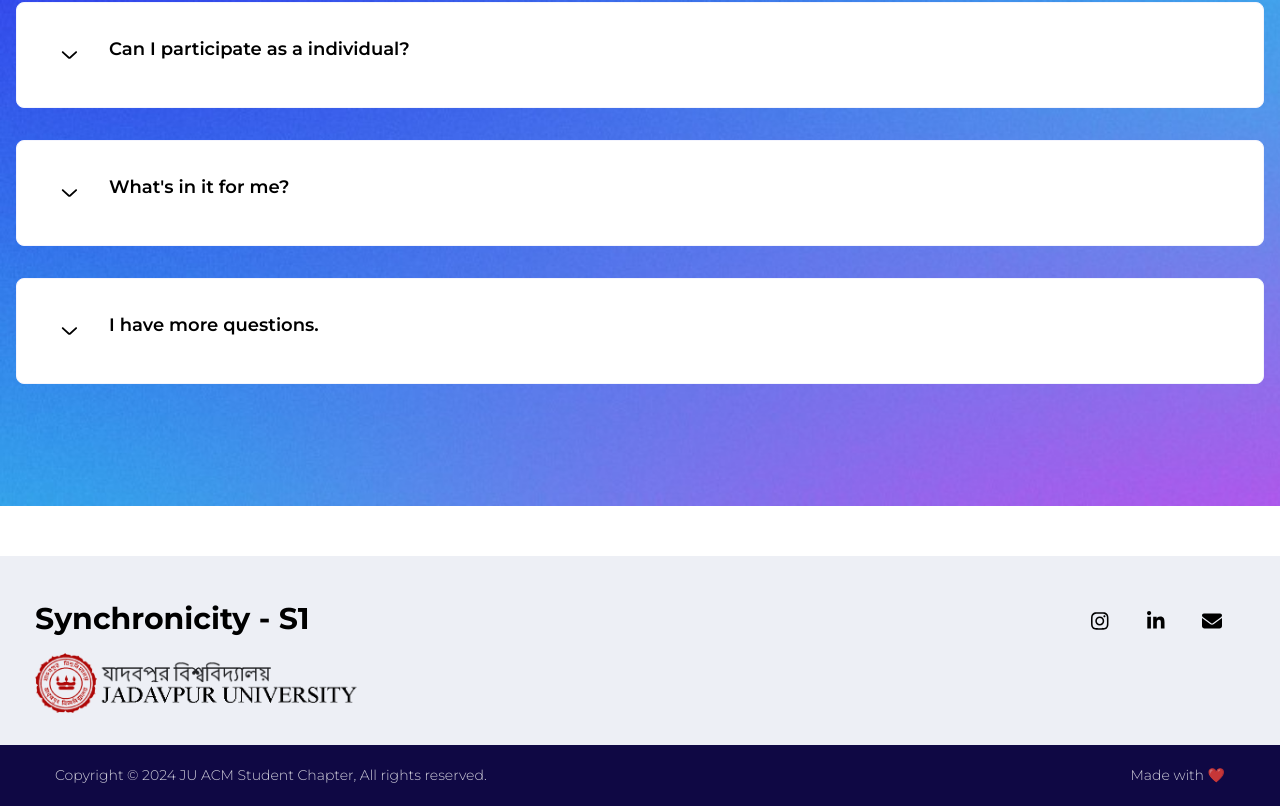
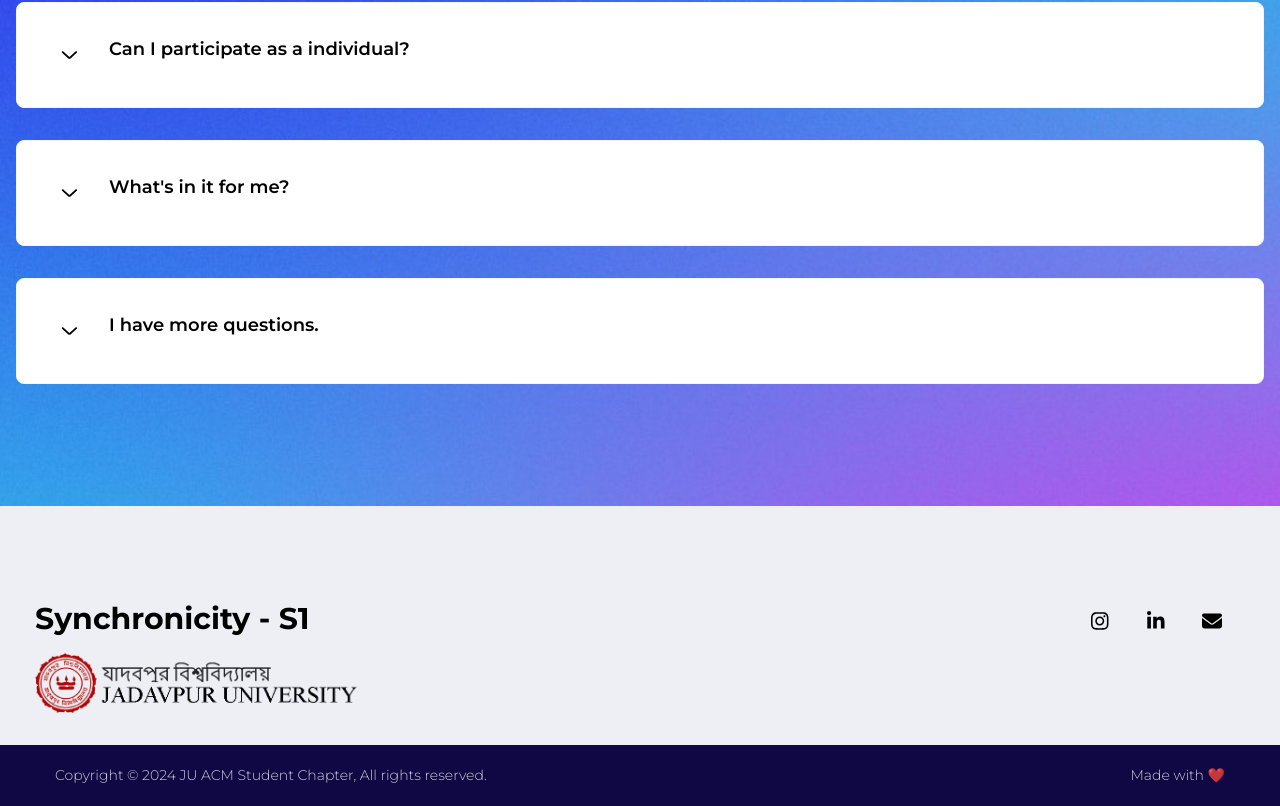
Before and after one commit to manosrija-nasrin/synchronicity-s1, a React (Vite) app: page / in a window 1280 px wide. Shown: the part 7063-7869 px from the top of the page. Built offline with nearby package versions, Linux system fonts and the light colour scheme.

Commit message:
UPDATE: Changed the margin-top property to padding-top property

```diff
--- a/src/components/footer/Footer.css
+++ b/src/components/footer/Footer.css
@@ -3,7 +3,7 @@ footer {
   position: relative;
   background: #edeff5;
   width: 100%;
-  margin-top: 50px;
+  padding-top: 50px;
 }
 .logo_name {
   font-weight: bold;
```
